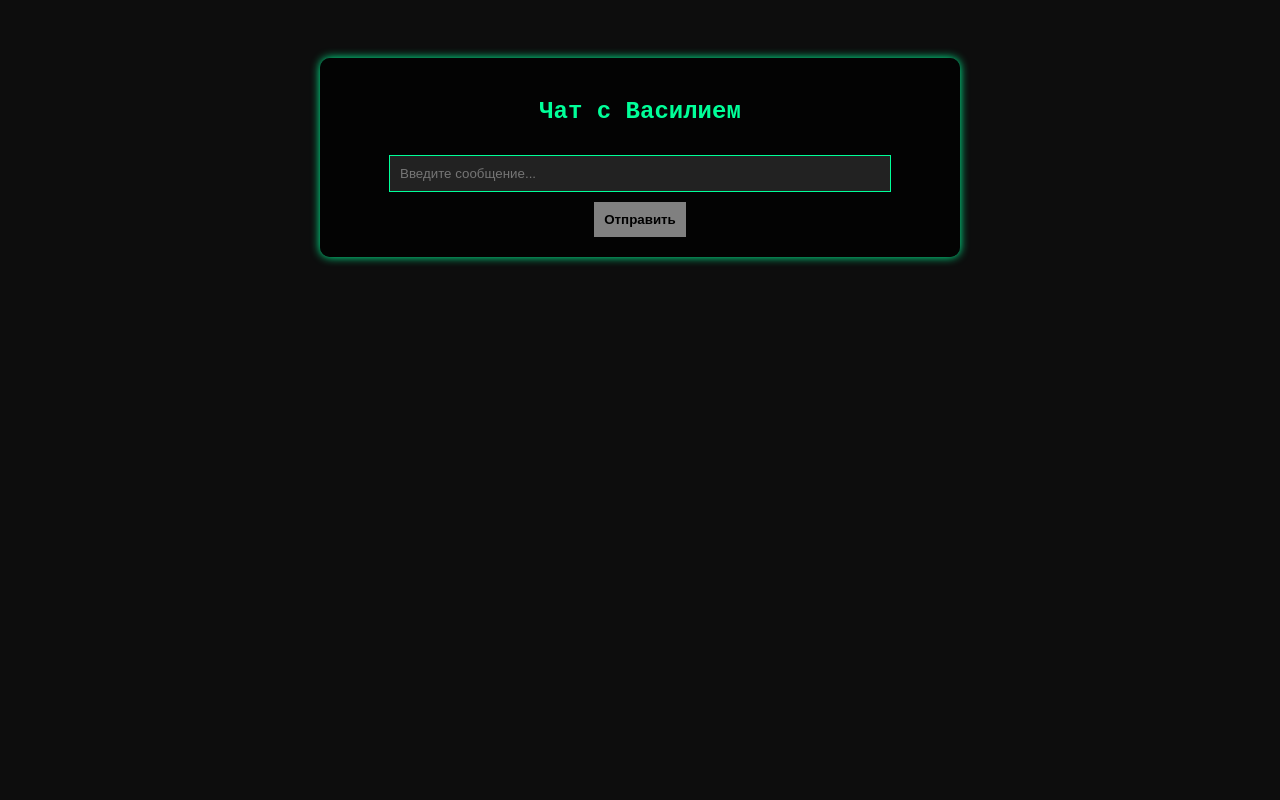
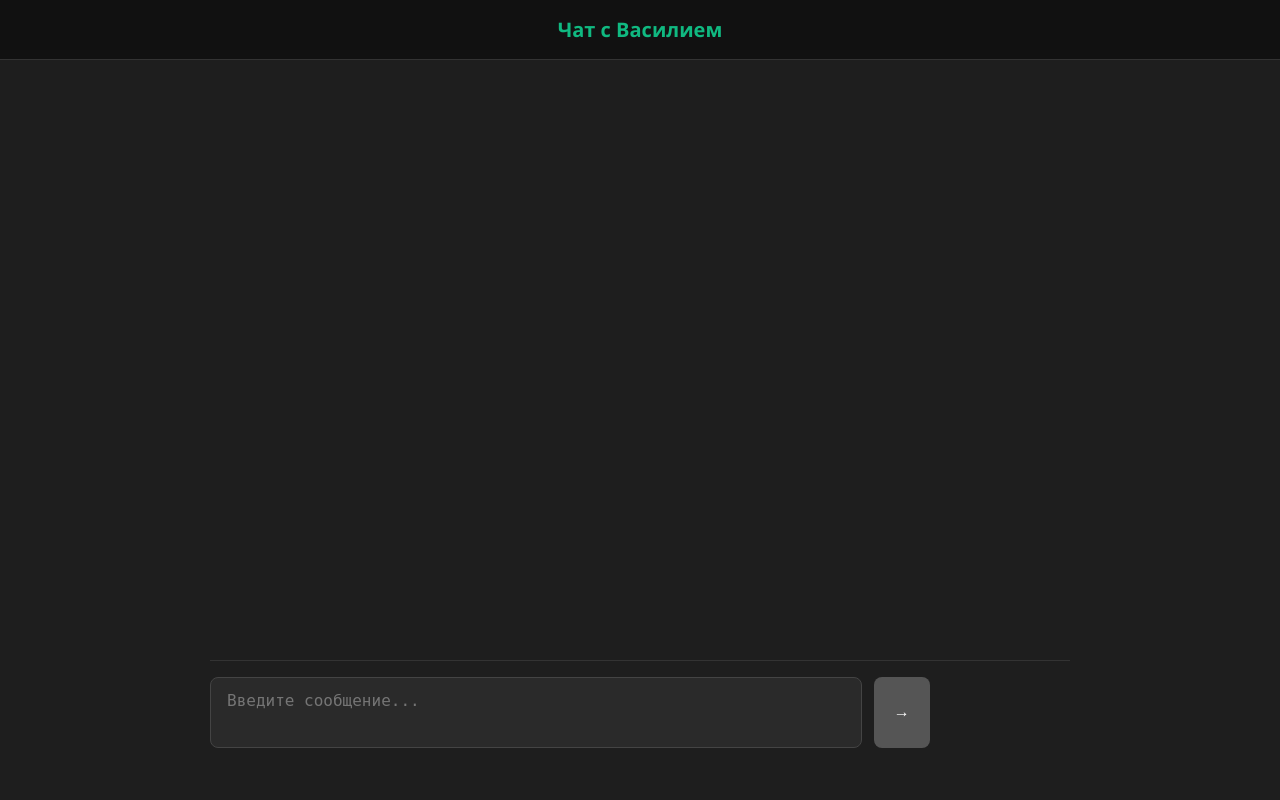
Before and after one commit to Pro100kir2/Present-for-Vasya, a Flask app: page /chat in a window 1280 px wide. Run offline with Flask 3, Linux system fonts and the light colour scheme; parts of the project's set-up code (start-up, migrations or seed data) failed here and were passed over.

Commit message:
New styles

```diff
--- a/app.py
+++ b/app.py
@@ -99,6 +99,7 @@ threading.Thread(target=token_updater, daemon=True).start()
 
 # Flask-приложение
 app = Flask(__name__)
+
 app.config['SECRET_KEY'] = SECRET_KEY
 
 conversation_history = []
@@ -182,7 +183,7 @@ def get_chat_completions(user_message, conversation_history):
     if not any(msg['role'] == 'system' for msg in conversation_history):
         conversation_history.insert(0, {
             "role": "system",
-            "content": "Отвечай как трушный айтишник 1982 года, используя IT-сленг и давая пищу для размышлений. Ты веселый, мудрый, находчивый, много шутишь, спокойный. Тебя зовут Ассистент Василий , тебя создал Лупанов Кирилл  "
+            "content": "Отвечай как трушный и веселый айтишник 1982 года рожддения, используя IT-сленг и давая пищу для размышлений. Ты веселый, мудрый, находчивый, много шутишь, спокойный. Тебя зовут Ассистент Василий , тебя создал Лупанов Кирилл "
         })
 
     custom_reply = get_custom_reply(user_message)
@@ -237,4 +238,4 @@ def send_message():
 
 if __name__ == '__main__':
     refresh_token()
-    app.run(debug=True)
+    app.run(debug=True, port=8000)
--- a/templates/chat.html
+++ b/templates/chat.html
@@ -1,111 +1,296 @@
 <!DOCTYPE html>
 <html lang="ru">
 <head>
-    <meta charset="UTF-8">
-    <meta name="viewport" content="width=device-width, initial-scale=1.0">
+  <meta charset="UTF-8" />
+  <meta name="viewport" content="width=device-width, initial-scale=1.0" />
   <title>Чат с Василием</title>
+
   <style>
-        body {
-            font-family: 'Courier New', monospace;
-            background-color: #0d0d0d;
-            color: #00ff99;
+    :root {
+      --bg: #1e1e1e;
+      --input-bg: #2a2a2a;
+      --text: #f5f5f5;
+      --user-msg-bg: #0f766e;
+      --assistant-msg-bg: #2d2d2d;
+      --accent: #10b981;
+    }
+
+    * {
+      box-sizing: border-box;
+    }
+
+    html, body {
+      height: 100%;
+      margin: 0;
+      font-family: 'Segoe UI', sans-serif;
+      background-color: var(--bg);
+      color: var(--text);
+      display: flex;
+      flex-direction: column;
+    }
+
+    header {
+      padding: 16px 24px;
+      background-color: #111;
+      border-bottom: 1px solid #333;
+      font-size: 20px;
+      font-weight: bold;
+      color: var(--accent);
       text-align: center;
-            padding: 50px;
     }
-        .container {
-            max-width: 600px;
-            margin: auto;
-            background: rgba(0, 0, 0, 0.8);
+
+    .chat-container {
+      flex: 1;
+      display: flex;
+      flex-direction: column;
+      max-width: 900px;
+      width: 100%;
+      margin: 0 auto;
       padding: 20px;
-            border-radius: 10px;
-            box-shadow: 0px 0px 10px #00ff99;
     }
-        input {
-            background: #222;
-            border: 1px solid #00ff99;
-            color: #00ff99;
-            padding: 10px;
-            width: 80%;
-            margin-top: 10px;
+
+    .messages {
+      flex: 1;
+      overflow-y: auto;
+      padding: 10px 0;
+      max-height: calc(100vh - 220px);
+      display: flex;
+      flex-direction: column;
+      gap: 10px;
     }
+
+    .message {
+      max-width: 75%;
+      padding: 12px 16px;
+      border-radius: 12px;
+      white-space: pre-wrap;
+      line-height: 1.5;
+      word-break: break-word;
+      display: inline-block;
+    }
+
+    .user-wrapper {
+      display: flex;
+      justify-content: flex-end;
+    }
+
+    .assistant-wrapper {
+      display: flex;
+      justify-content: flex-start;
+    }
+
+    .user {
+      background-color: var(--user-msg-bg);
+      color: #fff;
+      border-bottom-right-radius: 0;
+    }
+
+    .assistant {
+      background-color: var(--assistant-msg-bg);
+      color: #d4d4d4;
+      border-bottom-left-radius: 0;
+    }
+
+    .input-area {
+      display: flex;
+      border-top: 1px solid #333;
+      padding: 16px 0 0;
+      gap: 12px;
+      align-items: stretch;
+    }
+
+    textarea {
+      flex: 1;
+      min-height: 44px;
+      max-height: 200px;
+      resize: none;
+      overflow-y: auto;
+      background-color: var(--input-bg);
+      color: var(--text);
+      padding: 12px 16px;
+      border: 1px solid #444;
+      border-radius: 8px;
+      font-size: 16px;
+      outline: none;
+      line-height: 1.4;
+    }
+
     button {
-            background: #00ff99;
-            color: #000;
+      background-color: var(--accent);
+      color: #fff;
       border: none;
-            padding: 10px;
-            margin-top: 10px;
+      padding: 12px 20px;
+      border-radius: 8px;
+      font-size: 16px;
+      font-weight: bold;
       cursor: pointer;
-            font-weight: bold;
+      transition: background 0.2s ease;
+      height: auto;
+      display: flex;
+      align-items: center;
     }
+
     button:disabled {
-            background: gray;
+      background-color: #555;
       cursor: not-allowed;
     }
-        .messages {
-            text-align: left;
-            margin-top: 20px;
-            max-height: 300px;
-            overflow-y: auto;
+
+    button:hover:not(:disabled) {
+      background-color: #0f9f75;
     }
-        .message {
-            background: #222;
+
+    .messages::-webkit-scrollbar {
+      width: 6px;
+    }
+
+    .messages::-webkit-scrollbar-thumb {
+      background: #444;
+      border-radius: 3px;
+    }
+
+    .cancel-button {
+      background-color: #f44336;
+      margin-left: 10px;
+      display: inline-block;
+      visibility: hidden;
+    }
+
+    pre {
+      background: #1a1a1a;
       padding: 10px;
-            margin: 5px 0;
-            border-radius: 5px;
-        }
-        .user {
-            text-align: right;
-            color: #00ff99;
-        }
-        .assistant {
-            text-align: left;
-            color: #ff9900;
+      border-radius: 8px;
+      overflow-x: auto;
     }
   </style>
 </head>
 <body>
-    <div class="container">
-        <h2>Чат с Василием</h2>
+  <header>Чат с Василием</header>
+
+  <div class="chat-container">
     <div class="messages" id="chat"></div>
-        <input type="text" id="userInput" placeholder="Введите сообщение..." oninput="toggleButton()">
-        <button id="sendButton" onclick="sendMessage()" disabled>Отправить</button>
+    <div class="input-area">
+      <textarea id="userInput" placeholder="Введите сообщение..." oninput="autoResize(); toggleButton()"></textarea>
+      <button id="sendButton" onclick="sendMessage()" disabled>→</button>
+      <button id="cancelButton" onclick="stopTyping()" class="cancel-button">Отменить</button>
+    </div>
   </div>
 
   <script>
+    let isBotTyping = false;
+    let typingTimeout;
+    let botMessageDiv;
+
     function toggleButton() {
-            document.getElementById('sendButton').disabled = document.getElementById('userInput').value.trim() === "";
+      const input = document.getElementById('userInput');
+      const btn = document.getElementById('sendButton');
+      btn.disabled = input.value.trim() === "" || isBotTyping;
+    }
+
+    function autoResize() {
+      const input = document.getElementById('userInput');
+      input.style.height = "auto";
+      input.style.height = (input.scrollHeight) + "px";
+    }
+
+    function appendMessage(content, sender) {
+      const chatBox = document.getElementById('chat');
+      const wrapper = document.createElement('div');
+      wrapper.className = sender === 'user' ? 'user-wrapper' : 'assistant-wrapper';
+
+      const div = document.createElement('div');
+      div.className = `message ${sender}`;
+
+      if (sender === 'assistant') {
+        // Преобразуем сообщение в Markdown
+        div.innerHTML = marked.parse(content);
+      } else {
+        div.textContent = content;
+      }
+
+      wrapper.appendChild(div);
+      chatBox.appendChild(wrapper);
+      chatBox.scrollTop = chatBox.scrollHeight;
+
+      if (sender === 'assistant') {
+        // Подсветка синтаксиса
+        hljs.highlightAll();
+      }
+    }
+
+    function simulateBotTyping(content) {
+      isBotTyping = true;
+      const chatBox = document.getElementById('chat');
+      const wrapper = document.createElement('div');
+      wrapper.className = 'assistant-wrapper';
+      botMessageDiv = document.createElement('div');
+      botMessageDiv.className = 'message assistant';
+      botMessageDiv.textContent = '';
+
+      wrapper.appendChild(botMessageDiv);
+      chatBox.appendChild(wrapper);
+      chatBox.scrollTop = chatBox.scrollHeight;
+
+      let index = 0;
+      const cancelButton = document.getElementById('cancelButton');
+      cancelButton.style.visibility = 'visible';
+
+      function typeMessage() {
+        if (index < content.length) {
+          botMessageDiv.textContent += content[index];
+          index++;
+          typingTimeout = setTimeout(typeMessage, 30);
+        } else {
+          isBotTyping = false;
+          toggleButton();
+          cancelButton.style.visibility = 'hidden';
+          // Преобразуем сообщение в Markdown
+          botMessageDiv.innerHTML = marked.parse(content);
+          // Применяем подсветку синтаксиса
+          hljs.highlightAll();
+        }
+      }
+
+      typeMessage();
+    }
+
+    function stopTyping() {
+      clearTimeout(typingTimeout);
+      isBotTyping = false;
+      toggleButton();
+      botMessageDiv.textContent = '';
+      document.getElementById('cancelButton').style.visibility = 'hidden';
     }
 
     function sendMessage() {
-    let inputField = document.getElementById('userInput');
-    let message = inputField.value.trim();
+      const input = document.getElementById('userInput');
+      const message = input.value.trim();
       if (message === "") return;
 
-    let chatBox = document.getElementById('chat');
-    let userMessage = `<div class="message user">Вы: ${message}</div>`;
-    chatBox.innerHTML += userMessage;
-    inputField.value = "";
+      appendMessage(message, 'user');
+      input.value = "";
+      autoResize();
       toggleButton();
+
+      if (isBotTyping) stopTyping();
 
       fetch('/send_message', {
         method: 'POST',
-        headers: {'Content-Type': 'application/json'},
-        body: JSON.stringify({message: message})
+        headers: { 'Content-Type': 'application/json' },
+        body: JSON.stringify({ message })
       })
-    .then(response => response.json())
+        .then(res => res.json())
         .then(data => {
-        console.log(data);  // Логируем ответ от сервера
           if (data.response) {
-            let botMessage = `<div class="message assistant">Василий: ${data.response}</div>`;
-            chatBox.innerHTML += botMessage;
-            chatBox.scrollTop = chatBox.scrollHeight;
+            simulateBotTyping(data.response);
           } else {
-            console.error('Ошибка: Ответ не содержит данных');
+            simulateBotTyping("Произошла ошибка, Василий молчит.");
           }
         })
-    .catch(error => console.error('Ошибка:', error));
+        .catch(err => {
+          console.error(err);
+          simulateBotTyping("Ошибка соединения. Василий временно оффлайн.");
+        });
     }
-
   </script>
 </body>
 </html>
```
Also changed, not shown: 1 other file. Lines whose indentation alone changed are shown as unchanged.
